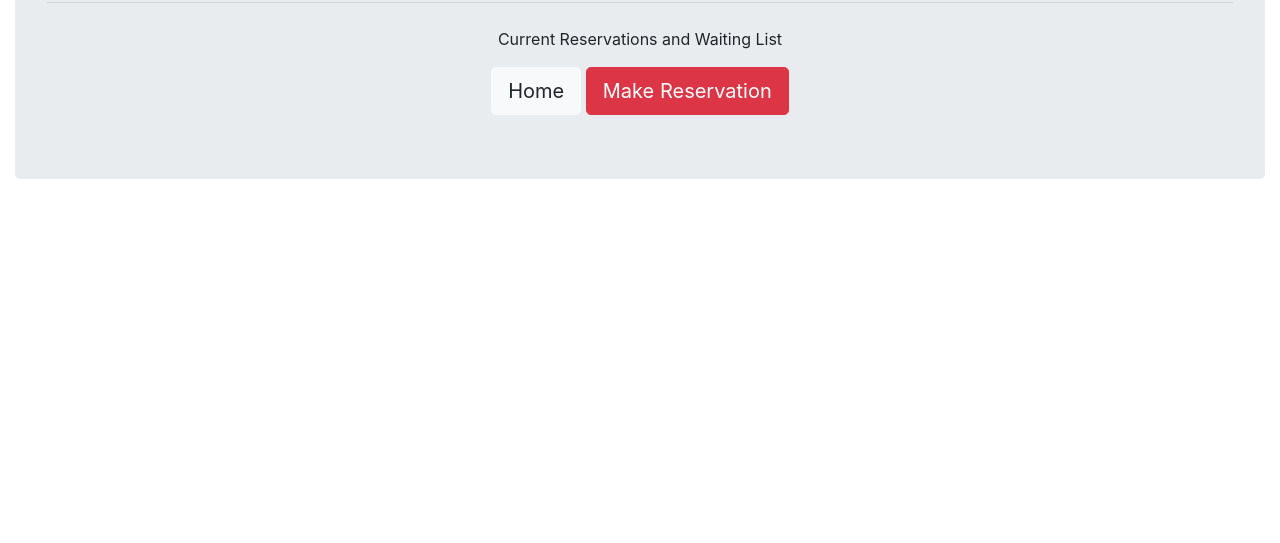
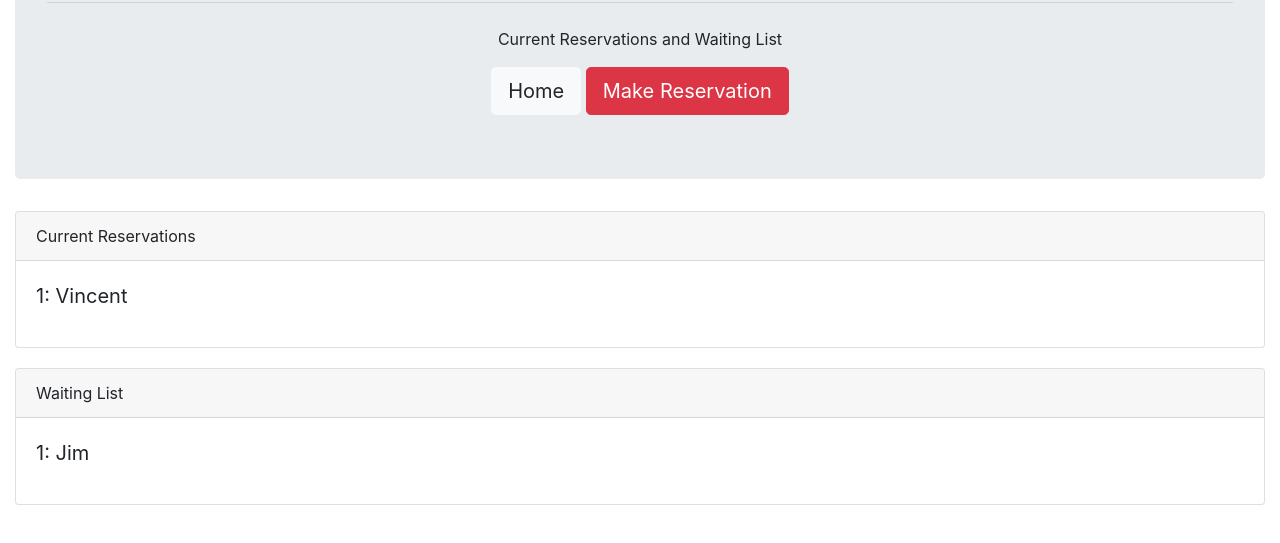
Before and after one commit to jebright2/Hot_Restaurant, a plain HTML site: page tables.html in a window 1280 px wide. Shown: the part 153-696 px from the top of the page. Drawn offline with nearby package versions, Linux system fonts and the light colour scheme.

Commit message:
html updated

```diff
--- a/tables.html
+++ b/tables.html
@@ -16,6 +16,10 @@
         .jumbotron {
             text-align: center;
         }
+
+        #card1 {
+            padding-bottom: 20px;
+        }
     </style>
 </head>
 
@@ -30,6 +34,36 @@
                     <p>Current Reservations and Waiting List</p>
                     <a class="btn btn-light btn-lg" href="#" role="button">Home</a>
                     <button type="button" class="btn btn-danger btn-lg">Make Reservation</button>
+                </div>
+            </div>
+        </div>
+
+        <div class='row'>
+            <div class='col-lg-12' id="card1">
+                <div class="card">
+                    <div class="card-header">
+                        Current Reservations
+                    </div>
+                    <div class="card-body">
+                        <blockquote class="blockquote mb-0">
+                            <p>1: Vincent</p>
+                        </blockquote>
+                    </div>
+                </div>
+            </div>
+        </div>
+
+        <div class='row'>
+                <div class='col-lg-12'>
+                    <div class="card">
+                        <div class="card-header">
+                            Waiting List
+                        </div>
+                        <div class="card-body">
+                            <blockquote class="blockquote mb-0">
+                                <p>1: Jim</p>
+                            </blockquote>
+                        </div>
                     </div>
                 </div>
             </div>
```
Lines whose indentation alone changed are shown as unchanged.
